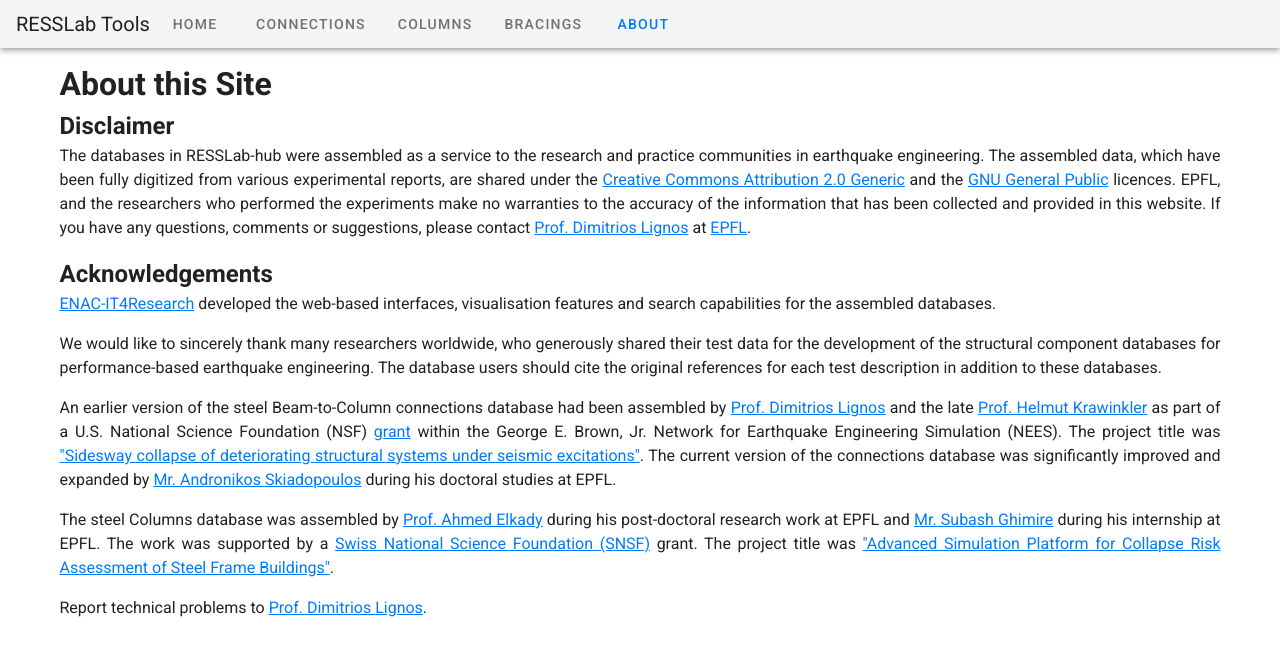
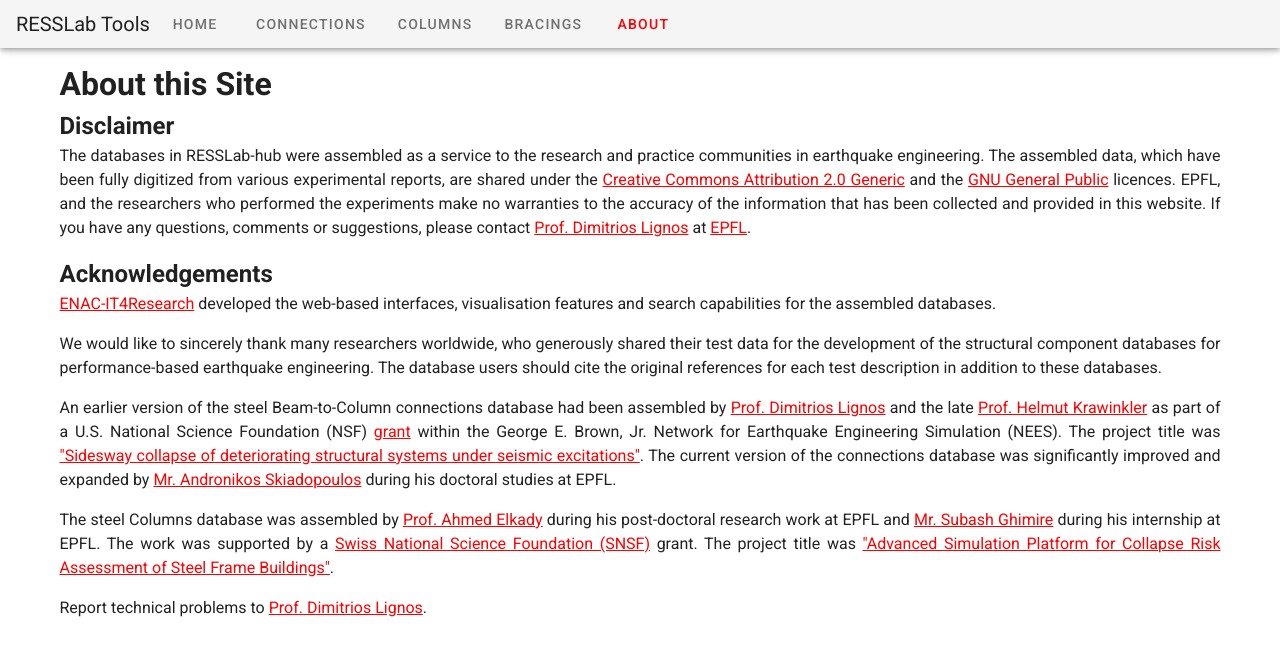
Before and after one commit to RESSLab-Team/resslab-hub, a Vue app in the folder frontend/: page /about in a window 1280 px wide. Shown: the top 656 px of the page. Built offline with nearby package versions, Linux system fonts and the light colour scheme; what v-switch-case would draw is missing.

Commit message:
🚸 EPFL colors

```diff
--- a/frontend/src/plugins/vuetify.ts
+++ b/frontend/src/plugins/vuetify.ts
@@ -10,9 +10,9 @@ export default new Vuetify({
     },
     themes: {
       light: {
-        primary: "#007BFF",
-        secondary: "#424242",
-        accent: "#82B1FF",
+        primary: "#FF0000", // EPFL rouge
+        secondary: "#413D3A", // EPFL ardoise
+        accent: "#00A79F", // EPFL leman
         error: "#FF5252",
         info: "#2196F3",
         success: "#4CAF50",
```
